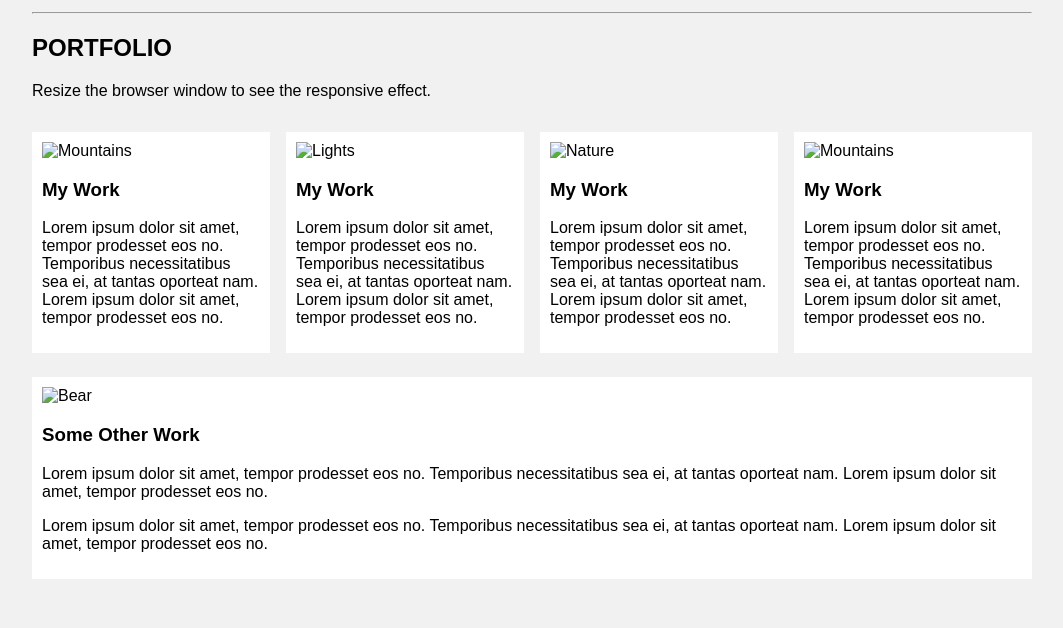
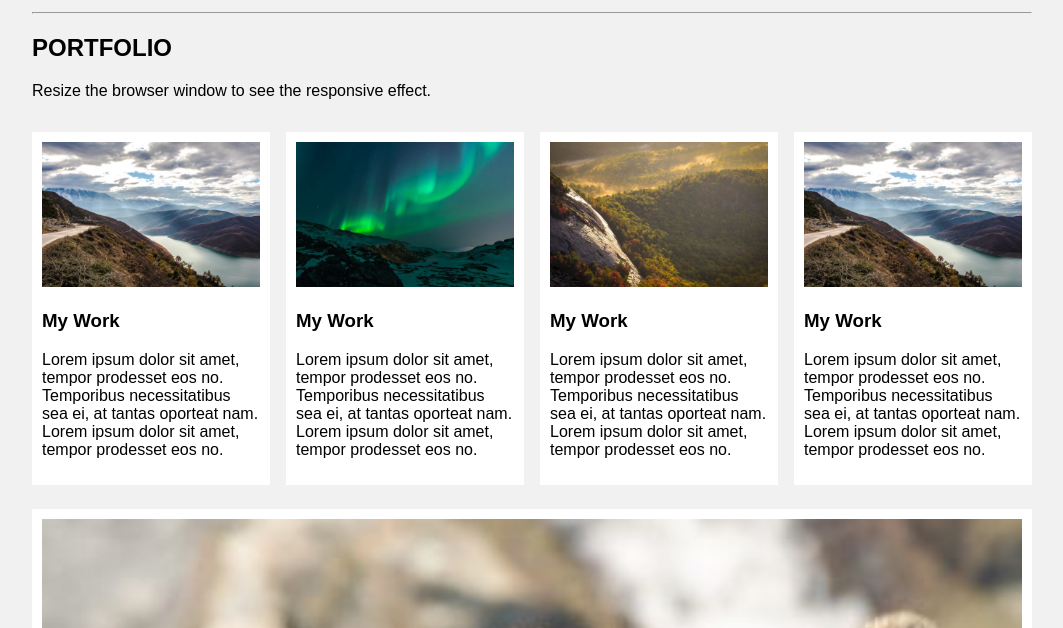
Before and after one commit to Developer-DewPool/kuntal-python-django.github.io, a plain HTML site: page index.html in a window 1280 px wide. Shown: the part 141-769 px from the top of the page, without its empty margins (108-1171 px from the left). Drawn offline with Linux system fonts and the light colour scheme.

Commit message:
img added

```diff
--- a/index.html
+++ b/index.html
@@ -84,28 +84,28 @@ h1 {
 <div class="row">
   <div class="column">
     <div class="content">
-      <img src="/w3images/mountains.jpg" alt="Mountains" style="width:100%">
+      <img src="img/mountains.jpg" alt="Mountains" style="width:100%">
       <h3>My Work</h3>
       <p>Lorem ipsum dolor sit amet, tempor prodesset eos no. Temporibus necessitatibus sea ei, at tantas oporteat nam. Lorem ipsum dolor sit amet, tempor prodesset eos no.</p>
     </div>
   </div>
   <div class="column">
     <div class="content">
-    <img src="/w3images/lights.jpg" alt="Lights" style="width:100%">
+    <img src="img/lights.jpg" alt="Lights" style="width:100%">
       <h3>My Work</h3>
       <p>Lorem ipsum dolor sit amet, tempor prodesset eos no. Temporibus necessitatibus sea ei, at tantas oporteat nam. Lorem ipsum dolor sit amet, tempor prodesset eos no.</p>
     </div>
   </div>
   <div class="column">
     <div class="content">
-    <img src="/w3images/nature.jpg" alt="Nature" style="width:100%">
+    <img src="img/nature.jpg" alt="Nature" style="width:100%">
       <h3>My Work</h3>
       <p>Lorem ipsum dolor sit amet, tempor prodesset eos no. Temporibus necessitatibus sea ei, at tantas oporteat nam. Lorem ipsum dolor sit amet, tempor prodesset eos no.</p>
     </div>
   </div>
   <div class="column">
     <div class="content">
-    <img src="/w3images/mountains.jpg" alt="Mountains" style="width:100%">
+    <img src="img/mountains.jpg" alt="Mountains" style="width:100%">
       <h3>My Work</h3>
       <p>Lorem ipsum dolor sit amet, tempor prodesset eos no. Temporibus necessitatibus sea ei, at tantas oporteat nam. Lorem ipsum dolor sit amet, tempor prodesset eos no.</p>
     </div>
@@ -114,7 +114,7 @@ h1 {
 </div>
 
 <div class="content">
-  <img src="/w3images/p3.jpg" alt="Bear" style="width:100%">
+  <img src="img/p3.jpg" alt="Bear" style="width:100%">
   <h3>Some Other Work</h3>
   <p>Lorem ipsum dolor sit amet, tempor prodesset eos no. Temporibus necessitatibus sea ei, at tantas oporteat nam. Lorem ipsum dolor sit amet, tempor prodesset eos no.</p>
   <p>Lorem ipsum dolor sit amet, tempor prodesset eos no. Temporibus necessitatibus sea ei, at tantas oporteat nam. Lorem ipsum dolor sit amet, tempor prodesset eos no.</p>
```
Also changed, not shown: img/lights.jpg (added), img/mountains (1).jpg (added), img/mountains.jpg (added), img/nature.jpg (added), img/p3.jpg (added).
